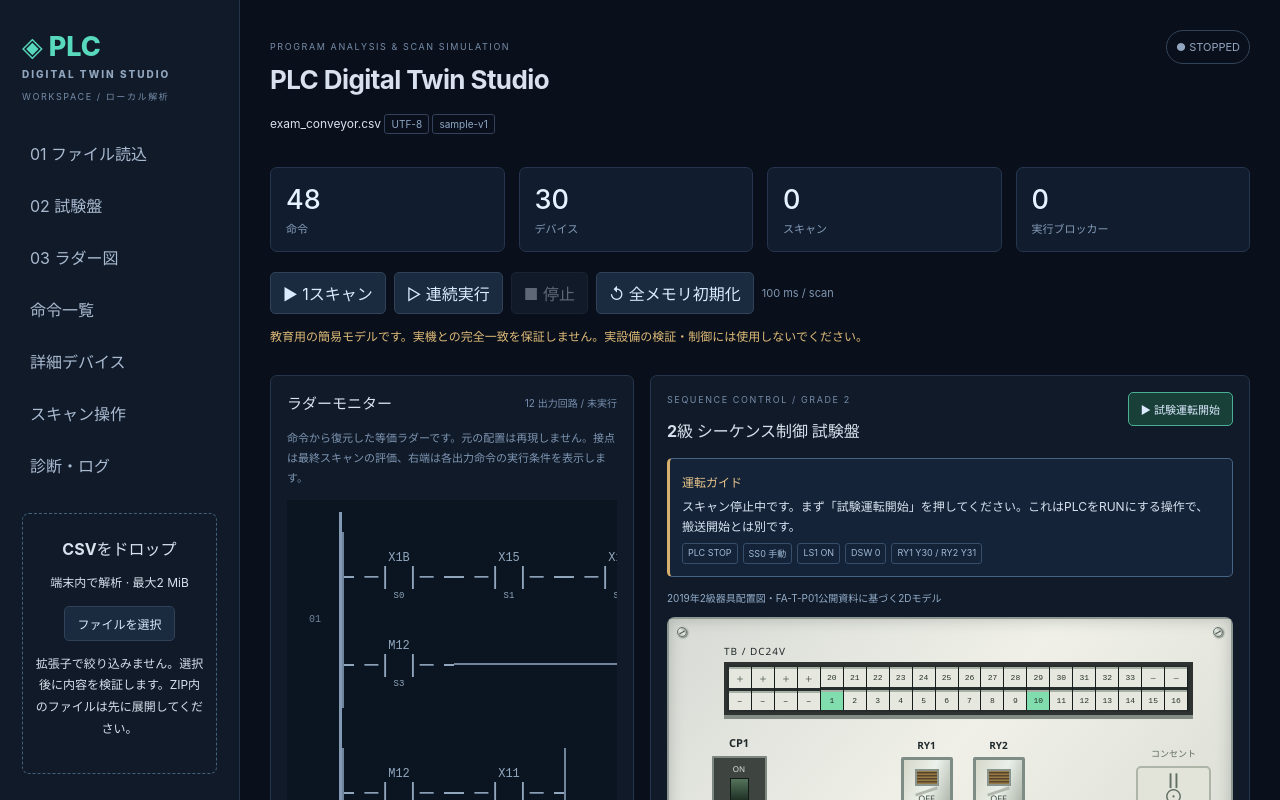
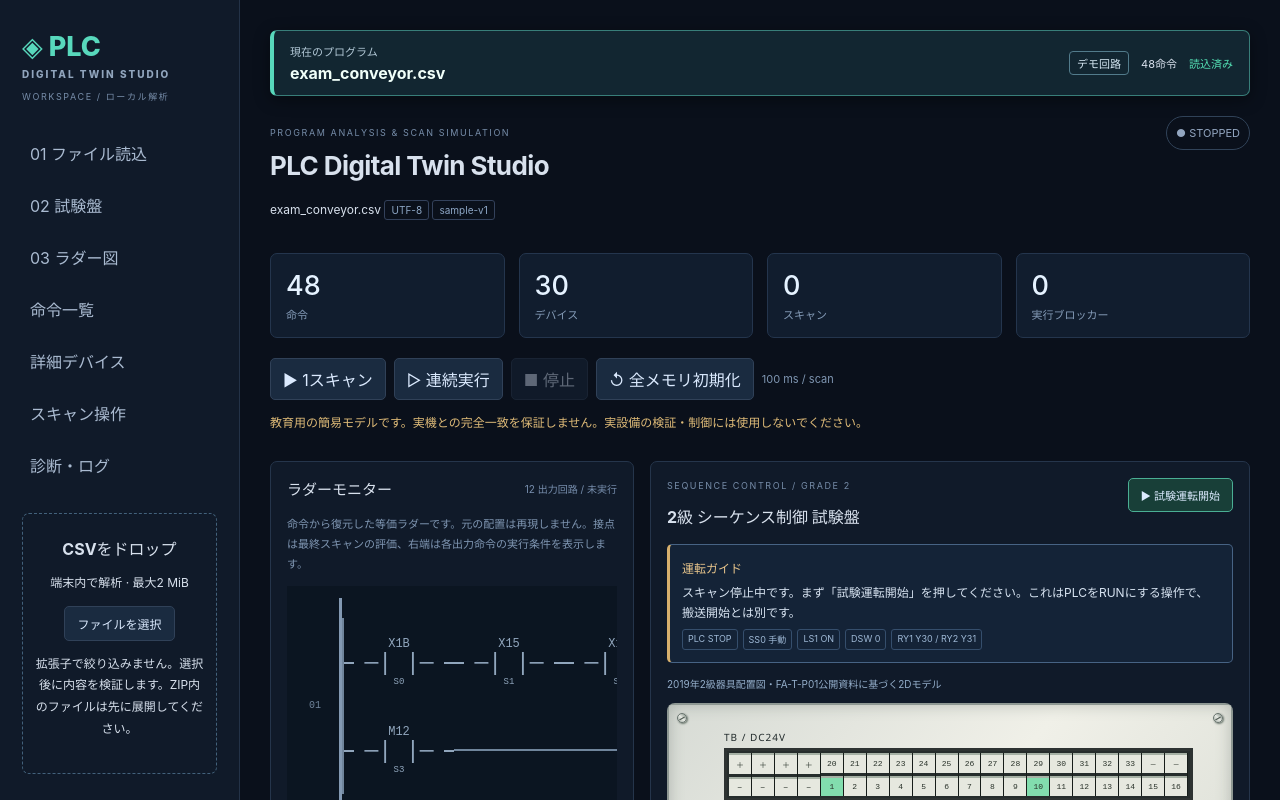
Before and after one commit to nksin06331-creator/plc-digital-twin-studio, a React (Vite) app: page / in a window 1280 px wide. Shown: the top 800 px of the page. Built offline with nearby package versions, Linux system fonts and the light colour scheme.

Commit message:
Keep the current program identity visible while operating

```diff
--- a/src/components/App.tsx
+++ b/src/components/App.tsx
@@ -292,6 +292,7 @@ export function App() {
         {Object.keys(samples).map((s) => (
           <button
             key={s}
+            aria-pressed={activeDemo === s}
             title={
               s === "grade2_comprehensive"
                 ? "試験盤・標準割付・右端・番号7・DSW2へ初期化"
@@ -313,6 +314,28 @@ export function App() {
         </p>
       </aside>
       <main>
+        <section
+          className="current-program"
+          aria-label="現在のプログラム"
+          aria-live="polite"
+        >
+          <div className="current-program-name">
+            <span>現在のプログラム</span>
+            <strong>{filename}</strong>
+          </div>
+          <div className="current-program-meta">
+            <span className="program-source">
+              {activeDemo ? "デモ回路" : "選択したファイル"}
+            </span>
+            {activeDemo === "grade2_comprehensive" && (
+              <span>2級対策・総合演習</span>
+            )}
+            <span>{program.instructions.length}命令</span>
+            <span className={errors.length ? "error" : "on"}>
+              {errors.length ? "実行不可・診断を確認" : "読込済み"}
+            </span>
+          </div>
+        </section>
         <header>
           <div>
             <p className="caption">PROGRAM ANALYSIS & SCAN SIMULATION</p>
--- a/src/style.css
+++ b/src/style.css
@@ -1789,3 +1789,64 @@ td:last-child {
 .paged-list {
   min-width: 0;
 }
+
+.current-program {
+  position: sticky;
+  top: 8px;
+  z-index: 10;
+  display: flex;
+  flex-wrap: wrap;
+  align-items: center;
+  justify-content: space-between;
+  gap: 10px 20px;
+  margin-bottom: 20px;
+  padding: 12px 16px;
+  border: 1px solid #387e79;
+  border-left: 4px solid #58d8bc;
+  border-radius: 7px;
+  background: #122631;
+  box-shadow: 0 4px 16px #0006;
+}
+.current-program-name {
+  flex: 1 1 200px;
+  min-width: 0;
+}
+.current-program-name > span {
+  display: block;
+  margin-bottom: 4px;
+  font-size: 11px;
+  color: #b2c8d6;
+}
+.current-program-name strong {
+  display: block;
+  max-height: 4.8em;
+  overflow: auto;
+  overflow-wrap: anywhere;
+  font-size: 16px;
+  color: #f0fff9;
+}
+.current-program-meta {
+  display: flex;
+  flex-wrap: wrap;
+  align-items: center;
+  gap: 6px 12px;
+  font-size: 11px;
+}
+.current-program-meta .error {
+  margin: 0;
+}
+.program-source {
+  border: 1px solid #527b8b;
+  padding: 3px 7px;
+  border-radius: 4px;
+  color: #d7e9f4;
+}
+aside > button[aria-pressed="true"] {
+  border-color: #58d8bc;
+  background: #173e43;
+  color: #b2ffeb;
+  box-shadow: inset 3px 0 #58d8bc;
+}
+main [id] {
+  scroll-margin-top: 160px;
+}
```
Also changed, not shown: 1 other file (tests, documents, lock files or other folders).
